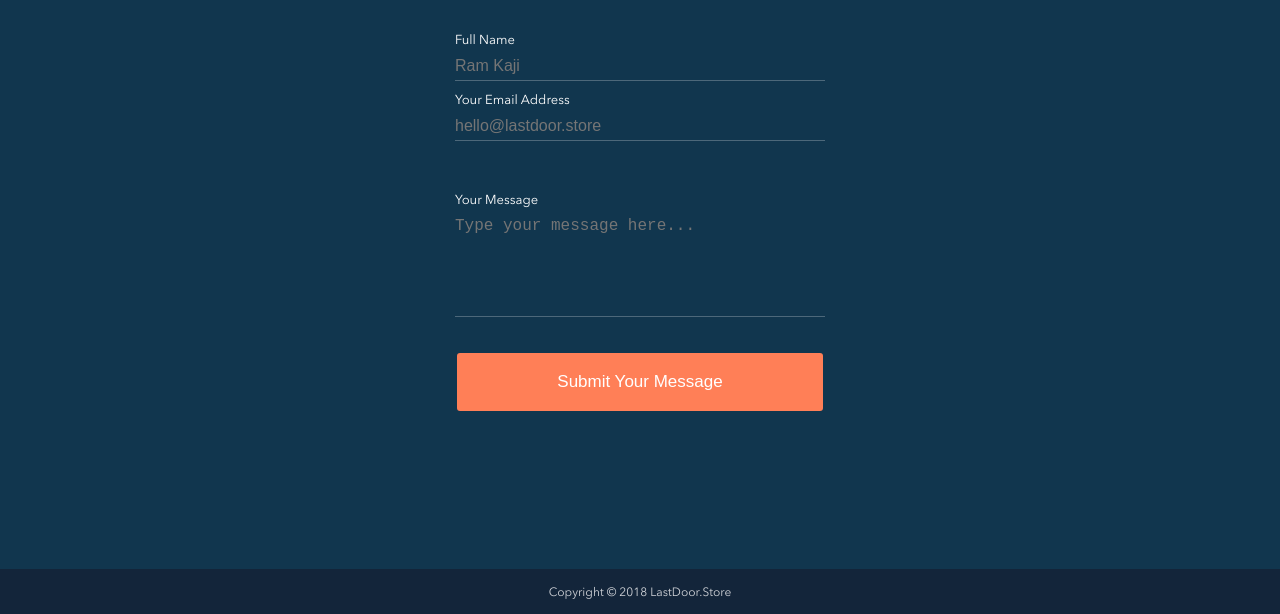
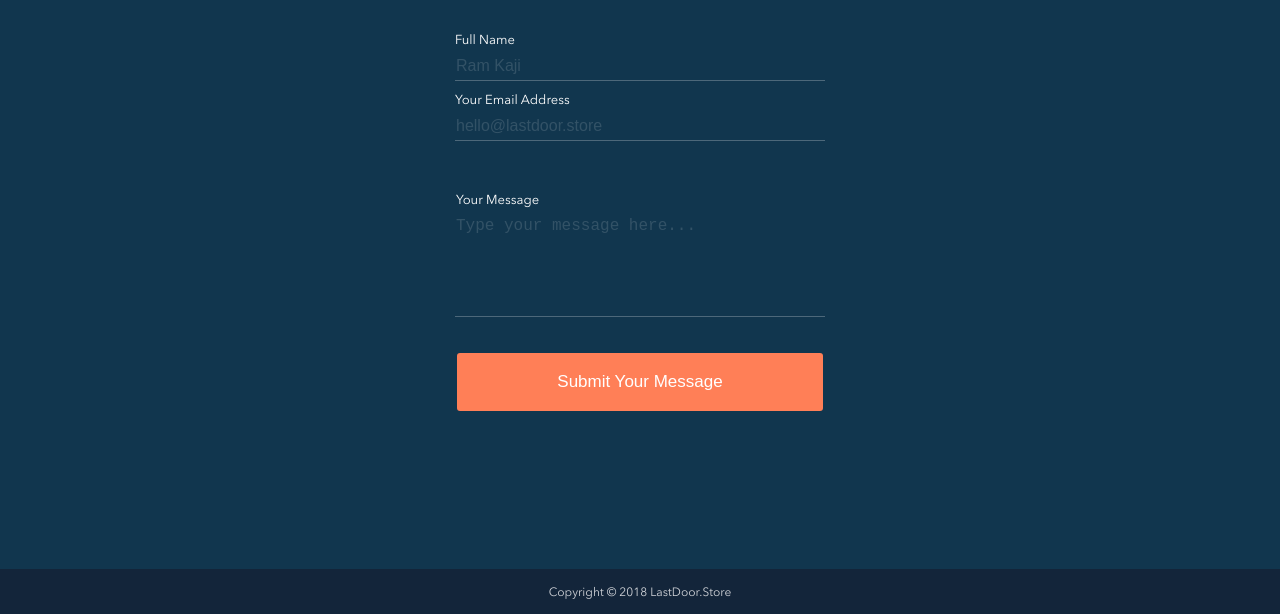
Before and after one commit to Elineum/Practice-Work, a plain HTML site: page contact-us.html in a window 1280 px wide. Shown: the part 190-804 px from the top of the page. Drawn offline with Linux system fonts and the light colour scheme.

Commit message:
add vostrikov branch

```diff
--- a/src/scss/blocks/_contact-us.scss
+++ b/src/scss/blocks/_contact-us.scss
@@ -45,12 +45,19 @@
         padding-bottom: 5px;
         margin-bottom: 10px;
         color: white;
+        padding-left: 1px;
+
+        &::placeholder {
+            opacity: 0.7;
+            color: #415E71;
+        }
     }
 
     &__label-area {
         display: flex;
         width: 100%;
         margin-bottom: 10px;
+        padding-left: 1px;
     }
 
     &__textarea {
@@ -65,6 +72,12 @@
         margin-bottom: 36px;
         height: 100px;
         color: white;
+        padding-left: 1px;
+
+        &::placeholder {
+            opacity: 0.7;
+            color: #415E71;
+        }
     }
 
     &__btn {
```
Also changed, not shown: src/css/main.css.
